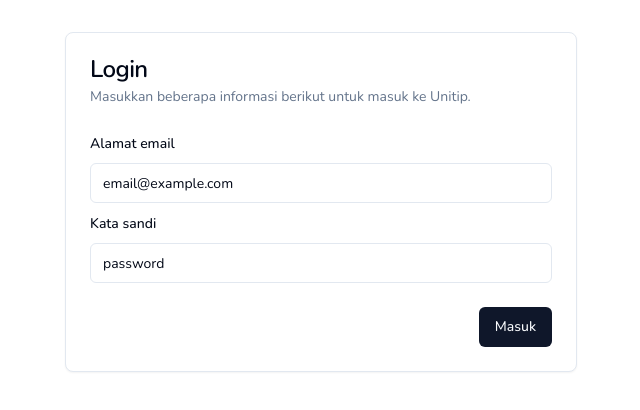
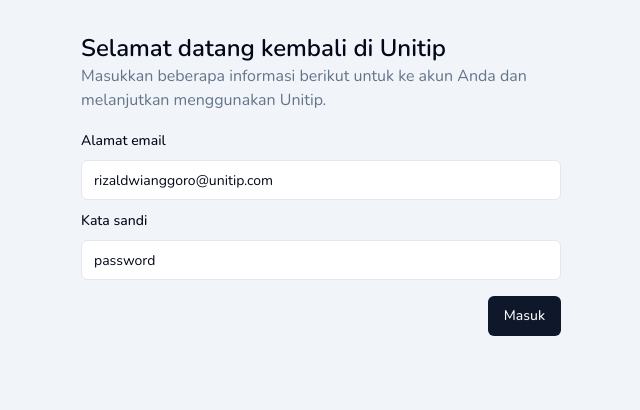
Before and after one commit to unitip-org/api, a Next.js app: page /auth/login in a window 1280 px wide. Shown: the top 410 px of the page, without its empty margins (319-959 px from the left). Built offline with nearby package versions, Linux system fonts and the light colour scheme.

Commit message:
chore(auth): ui improvement

```diff
--- /dev/null
+++ b/src/app/auth/layout.tsx
@@ -0,0 +1,13 @@
+import { PropsWithChildren } from "react";
+
+export default function Layout(props: PropsWithChildren) {
+  return (
+    <>
+      <div className="bg-muted h-screen w-full overflow-hidden">
+        <div className="max-w-[512px] mx-auto px-4 overflow-y-auto">
+          {props.children}
+        </div>
+      </div>
+    </>
+  );
+}
--- a/src/app/auth/login/form-login.tsx
+++ b/src/app/auth/login/form-login.tsx
@@ -1,14 +1,6 @@
 "use client";
 
 import { Button } from "@/components/ui/button";
-import {
-  Card,
-  CardContent,
-  CardDescription,
-  CardFooter,
-  CardHeader,
-  CardTitle,
-} from "@/components/ui/card";
 import {
   Form,
   FormControl,
@@ -50,7 +42,7 @@
   const form = useForm<z.infer<typeof formSchema>>({
     resolver: zodResolver(formSchema),
     defaultValues: {
-      email: "email@example.com",
+      email: "rizaldwianggoro@unitip.com",
       password: "password",
     },
   });
@@ -64,16 +56,9 @@
 
   return (
     <>
-      <Card>
-        <CardHeader>
-          <CardTitle>Login</CardTitle>
-          <CardDescription>
-            Masukkan beberapa informasi berikut untuk masuk ke Unitip.
-          </CardDescription>
-        </CardHeader>
-        <CardContent>
       <Form {...form}>
-            <form className="space-y-2">
+        <form onSubmit={form.handleSubmit(onSubmit)}>
+          <div className="space-y-2">
             <FormField
               control={form.control}
               name="email"
@@ -106,19 +91,16 @@
                 </FormItem>
               )}
             />
-            </form>
-          </Form>
-        </CardContent>
-        <CardFooter className="justify-end">
-          <Button
-            disabled={isPendingLogin}
-            onClick={() => form.handleSubmit(onSubmit)()}
-          >
+          </div>
+
+          <div className="flex justify-end mt-4">
+            <Button disabled={isPendingLogin} type="submit">
               {isPendingLogin && <Loader2 className="w-4 h-4 animate-spin" />}
               Masuk
             </Button>
-        </CardFooter>
-      </Card>
+          </div>
+        </form>
+      </Form>
     </>
   );
 }
--- a/src/app/auth/login/page.tsx
+++ b/src/app/auth/login/page.tsx
@@ -3,8 +3,18 @@
 export default function Page() {
   return (
     <>
-      <div className="max-w-[512px] mx-auto py-8">
-        <FormLogin />
+      <div className="py-8">
+        <p className="text-2xl font-semibold">
+          Selamat datang kembali di Unitip
+        </p>
+        <p className="text-muted-foreground">
+          Masukkan beberapa informasi berikut untuk ke akun Anda dan melanjutkan
+          menggunakan Unitip.
+        </p>
+
+        <div className="mt-4">
+          <FormLogin />
+        </div>
       </div>
     </>
   );
```
Lines whose indentation alone changed are shown as unchanged.
